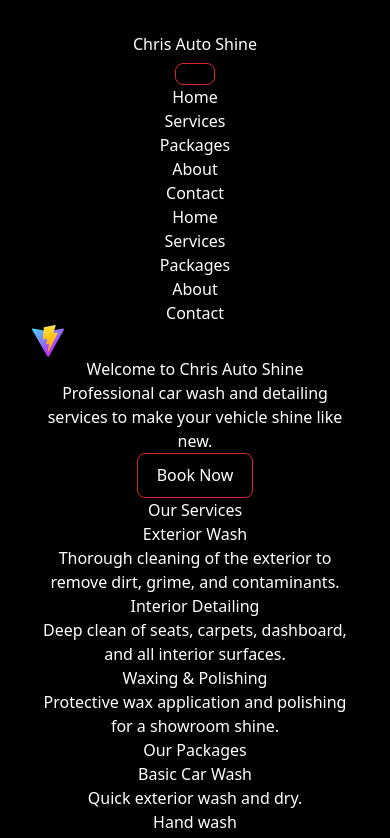
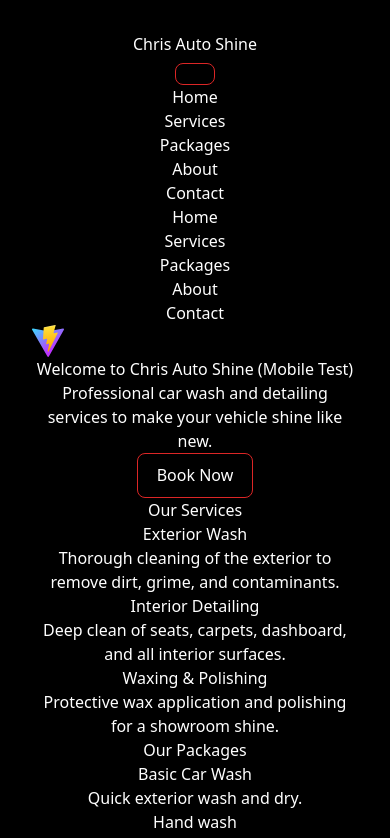
Before and after one commit to Danncode10/chrisautoshine_v2, a React (Vite) app: page / in a window 390 px wide. Shown: the top 838 px of the page. Built offline with nearby package versions, Linux system fonts and the light colour scheme.

Commit message:
Mobile Test Vercel

```diff
--- a/src/components/Hero.jsx
+++ b/src/components/Hero.jsx
@@ -19,7 +19,7 @@ const Hero = () => {
           transition={{ duration: 0.6, delay: 0.2 }}
           viewport={{ once: true, amount: 0.3 }}
         >
-          Welcome to Chris Auto Shine
+          Welcome to Chris Auto Shine (Mobile Test)
           <motion.div
             className="absolute -bottom-1 left-0 h-1 bg-red-600 origin-left"
             initial={{ scaleX: 0 }}
```
